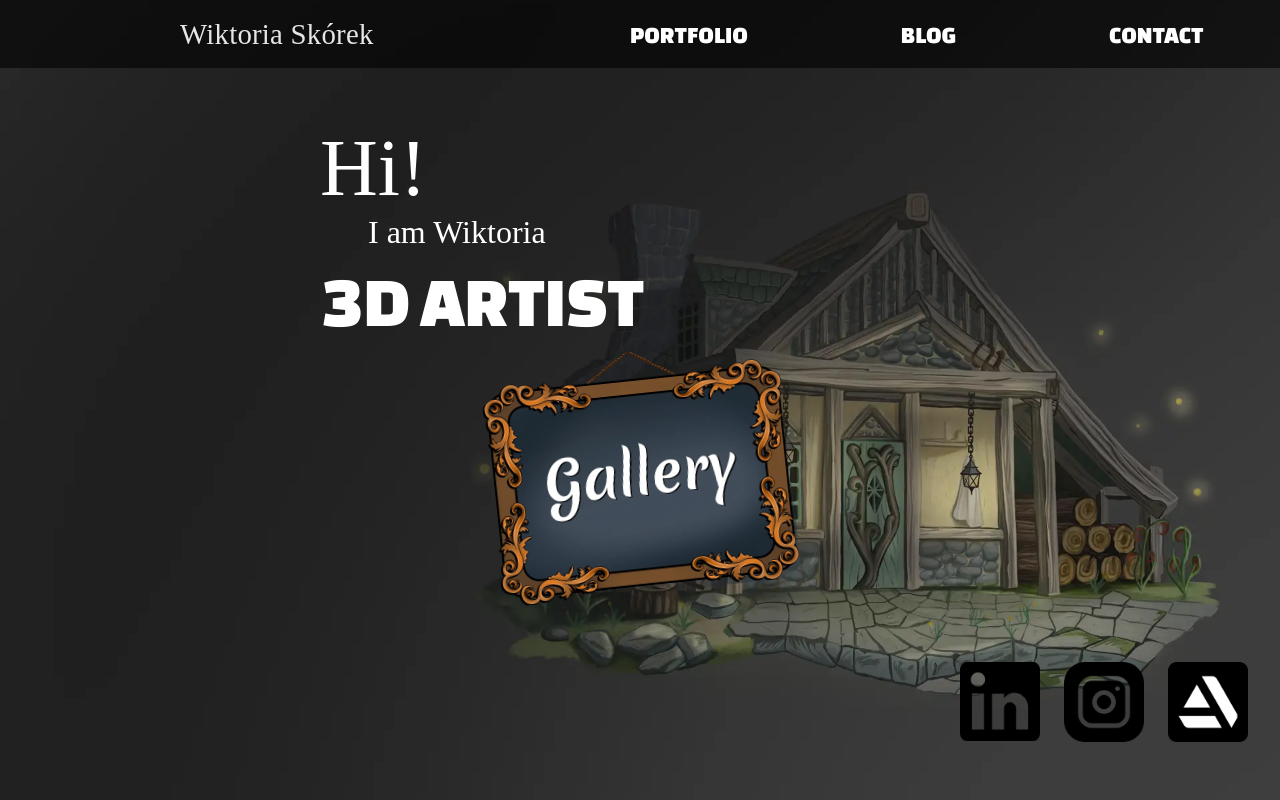
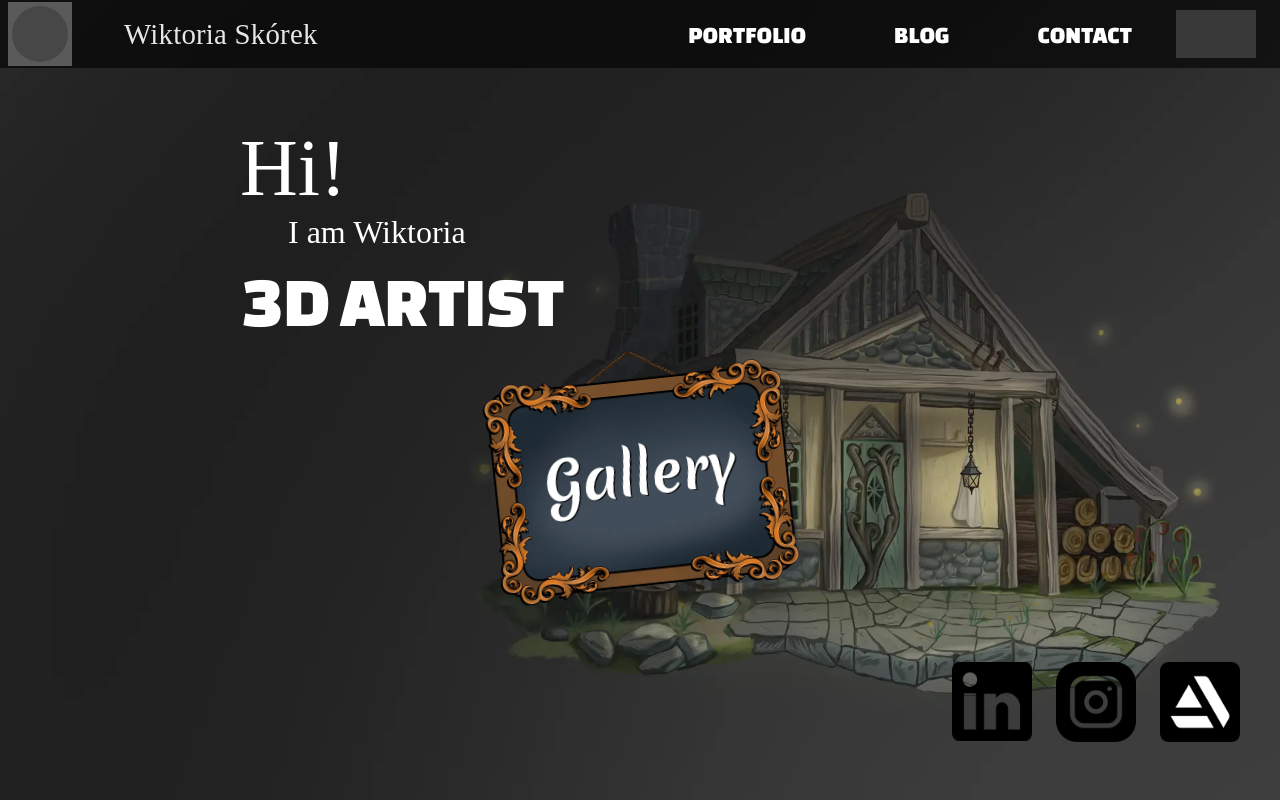
Before and after one commit to s-jez/Portfolio-3DArist, a React (Create React App) app: page / in a window 1280 px wide. Shown: the top 800 px of the page. Built offline with nearby package versions, Linux system fonts and the light colour scheme; a web font is replaced by a local one.

Commit message:
[fix]: navbar styling.

```diff
--- a/src/components/Footer/Footer.module.css
+++ b/src/components/Footer/Footer.module.css
@@ -1,7 +1,7 @@
 footer {
   background-color: rgba(0, 0, 0, 0.9);
   color: white;
-  padding: 5rem 2.5rem;
+  padding: 2.5rem;
   text-align: center;
 }
 .footer__title {
--- a/src/components/Form/FormSection.module.css
+++ b/src/components/Form/FormSection.module.css
@@ -7,7 +7,7 @@
   background-position: center;
 
   height: 100%;
-  padding: 30rem 0;
+  padding: 15rem 0;
 }
 .gif {
   width: 50%;
@@ -44,11 +44,13 @@
   height: 150px;
   margin: 1rem 0;
   font-family: "Merienda One";
-  font-size: 1.2rem;
-  border-radius: 40px;
+  font-size: 1rem;
   border: 0;
   padding: 25px;
   border: 1px solid rgb(160, 160, 160);
+  overflow-y: scroll;
+  height: 150px;
+  resize: none;
 }
 .form__send {
   display: flex;
--- a/src/components/Main/MainSection.module.css
+++ b/src/components/Main/MainSection.module.css
@@ -10,7 +10,7 @@
 .main__info {
   color: white;
   padding: 10rem 5rem;
-  margin: 0 15rem;
+  margin: 0 10rem;
 }
 .main__frame {
   display: flex;
@@ -30,7 +30,7 @@
   height: 25%;
   align-items: center;
   justify-content: flex-end;
-  margin: 0 -18rem;
+  margin: 0 -12.5rem;
 }
 .main__social {
   cursor: pointer;
--- a/src/components/Navbar/Navbar.module.css
+++ b/src/components/Navbar/Navbar.module.css
@@ -13,6 +13,7 @@
   letter-spacing: 0.015rem;
   position: relative;
   padding: 15px 20px;
+  margin: 0 1.5rem;
   font-family: "Changa One", cursive;
 }
 .nav .nav-link::after {
@@ -34,14 +35,17 @@
 .nav-list {
   height: 100%;
   display: flex;
-  justify-content: space-around;
+  justify-content: space-between;
   list-style: none;
+  align-items: center;
+}
+.nav-title {
+  display: flex;
   align-items: center;
 }
 .nav-title a {
   font-size: 1.8rem;
   margin-right: auto;
-  margin: 0 10rem;
   color: #fff;
   font-weight: 400;
   font-family: "Merienda One", "cursive";
@@ -50,12 +54,37 @@
 .nav-title__artist {
   opacity: 90%;
 }
+.nav-items {
+  display: flex;
+  margin: 0 1.5rem;
+}
 .nav-item {
   font-family: "Changa One", cursive;
   font-size: 1.5rem;
   text-transform: uppercase;
   margin-right: 5rem;
   margin: auto;
+}
+.nav-logo {
+  width: 4rem;
+  height: 4rem;
+  display: flex;
+  justify-content: center;
+  align-items: center;
+  background: #5a5a5a;
+  margin: 0 0.5rem;
+}
+.nav-circle {
+  width: 3.5rem;
+  height: 3.5rem;
+  border-radius: 50%;
+  background: #474747;
+}
+.nav-language {
+  width: 5rem;
+  height: 3rem;
+  background: #393939;
+  color: white;
 }
 .mobile-nav {
   display: none;
@@ -112,12 +141,13 @@
   flex-direction: column;
   justify-content: center;
   align-items: flex-end;
-  margin-top: 10rem;
-  width: 270px;
+  margin-top: -5rem;
+  margin-left: auto;
+  width: 300px;
   height: 200px;
   background: rgba(41, 41, 41, 0.95);
   border-radius: 30px;
-  padding: 10rem 2.5rem;
+  padding: 10rem 0rem;
   transform: translateX(0);
 }
 @media (max-width: 1100px) {
@@ -128,7 +158,10 @@
     margin: auto;
   }
 }
-@media (max-width: 850px) {
+@media (max-width: 1025px) {
+  .nav-items {
+    margin: 0;
+  }
   .nav-item {
     display: flex;
     margin: auto;
@@ -136,8 +169,11 @@
   .nav-title a {
     margin: 0;
   }
+  .nav-language {
+    margin-right: 1rem;
+  }
 }
-@media (max-width: 768px) {
+@media (max-width: 968px) {
   .nav-title {
     display: none;
     visibility: hidden;
@@ -153,10 +189,19 @@
   }
   .nav a {
     font-size: 1.8rem;
+    margin: 0rem;
   }
   .menu-burger {
     display: flex;
     flex-direction: column;
+    margin-right: 1rem;
+    margin-bottom: 1.5rem;
+  }
+  .mobile-nav a {
+    margin: 0rem;
+  }
+  .nav-list {
+    display: block;
   }
 }
 @media (max-height: 600px) {
--- a/src/components/Navbar/Navbar.tsx
+++ b/src/components/Navbar/Navbar.tsx
@@ -12,7 +12,7 @@ const Navbar = () => {
   useOnClickOutside(node, () => setIsOpen(false));
 
   const handleWindowResize = () => {
-    window.innerWidth <= 768 ? setIsMobile(true) : setIsMobile(false);
+    window.innerWidth <= 968 ? setIsMobile(true) : setIsMobile(false);
   };
 
   useEffect(() => {
@@ -28,11 +28,14 @@ const Navbar = () => {
     <div className={styles.nav} ref={node}>
       <ul className={styles["nav-list"]}>
         <li className={styles["nav-title"]}>
-          <span></span>
+          <div className={styles["nav-logo"]}>
+            <span className={styles["nav-circle"]}></span>
+          </div>
           <span className={styles["nav-title__artist"]}>
             <a href="#App">Wiktoria Skórek</a>
           </span>
         </li>
+        <div className={styles["nav-items"]}>
           <li className={styles["nav-item"]}>
             <a href="/" className={styles["nav-link"]}>
               Portfolio
@@ -48,6 +51,10 @@ const Navbar = () => {
               Contact
             </a>
           </li>
+          <li className={styles["nav-item"]}>
+            <div className={styles["nav-language"]}></div>
+          </li>
+        </div>
         <div className={styles["mobile-nav"]}>
           <a href="#App" className={styles.logo}>
             &#x200b;
--- a/src/components/Sections/Art/ArtSection.module.css
+++ b/src/components/Sections/Art/ArtSection.module.css
@@ -8,7 +8,7 @@
   background-size: cover;
   background-repeat: no-repeat;
   background-position: center;
-  padding: 20rem 0;
+  padding: 15rem 0;
 }
 .section__art h3 {
   font-size: 3.5rem;
--- a/src/components/Sections/Art/ArtSection.tsx
+++ b/src/components/Sections/Art/ArtSection.tsx
@@ -1,7 +1,6 @@
 import styles from "./ArtSection.module.css";
 import Arrows from "../../Carousel/Arrows/Arrows";
 import { useState, useEffect } from "react";
-import frame_1 from "../../../assets/frame_1.png";
 import frame_2 from "../../../assets/frame_2.png";
 import Dots from "../../Carousel/Dots/Dots";
 
@@ -50,7 +49,7 @@ const ArtSection = () => {
         style={
           slideIndex === 0
             ? {
-                backgroundImage: `url(${frame_1})`,
+                backgroundColor: "#333",
                 backgroundRepeat: "no-repeat",
                 backgroundPosition: "center",
                 backgroundSize: "cover",
--- a/src/components/Skills/SkillsSection.module.css
+++ b/src/components/Skills/SkillsSection.module.css
@@ -6,7 +6,7 @@
   background-size: cover;
   background-repeat: no-repeat;
   background-position: center;
-  padding: 30rem 0;
+  padding: 15rem 0;
 }
 .section__skils h3 {
   font-size: 3.5rem;
@@ -40,6 +40,16 @@
   margin: 1rem;
   text-align: center;
 }
+@media (max-width: 1600px) {
+  .section__grid {
+    width: 80%;
+  }
+}
+@media (max-width: 1250px) {
+  .section__grid {
+    width: 100%;
+  }
+}
 @media (max-width: 1020px) {
   .section__grid {
     width: 100%;
@@ -51,14 +61,9 @@
     border-radius: 0;
   }
 }
-@media (max-width: 1600px) {
-  .section__grid {
-    width: 80%;
-  }
-}
-@media (max-width: 1250px) {
-  .section__grid {
-    width: 100%;
+@media (max-width: 800px) {
+  .section__card:last-child {
+    grid-column: 2;
   }
 }
 @media (max-width: 600px) {
```
Lines whose indentation alone changed are shown as unchanged.
